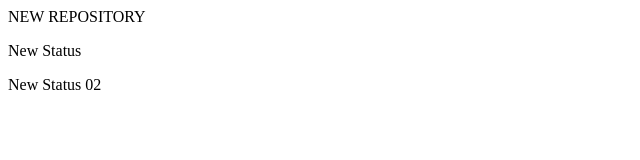
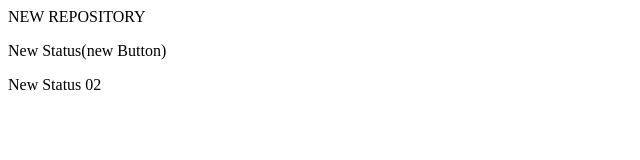
Before and after one commit to MalykaZaheerKhan/local-repo, a plain HTML site: page LocalRepo/index.html in a window 1280 px wide. Shown: the full height of the page, 0-640 px from the left. Drawn offline with Linux system fonts and the light colour scheme.

Commit message:
new Button

```diff
--- a/LocalRepo/index.html
+++ b/LocalRepo/index.html
@@ -1,3 +1,3 @@
 <p>NEW REPOSITORY</p>
-<p> New Status</p>
+<p> New Status(new Button)</p>
 <p> New Status 02</p>
```
